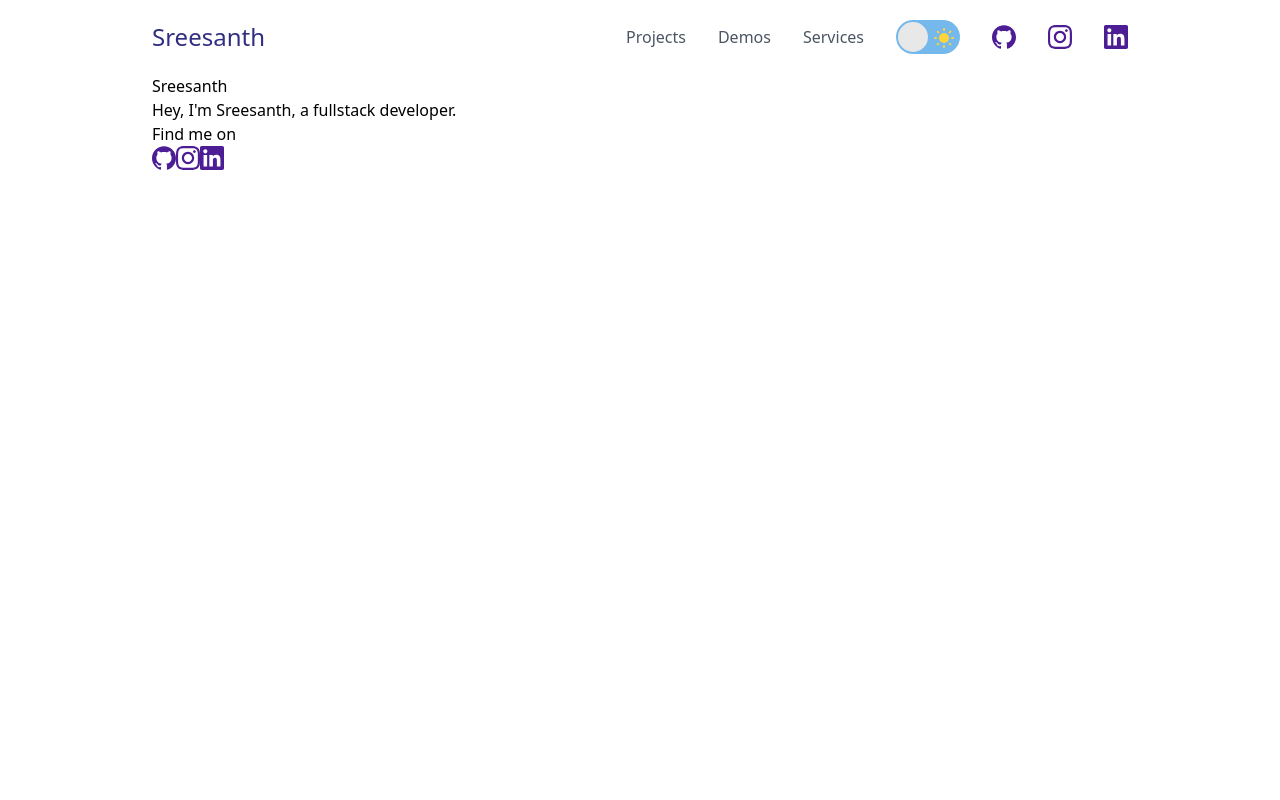
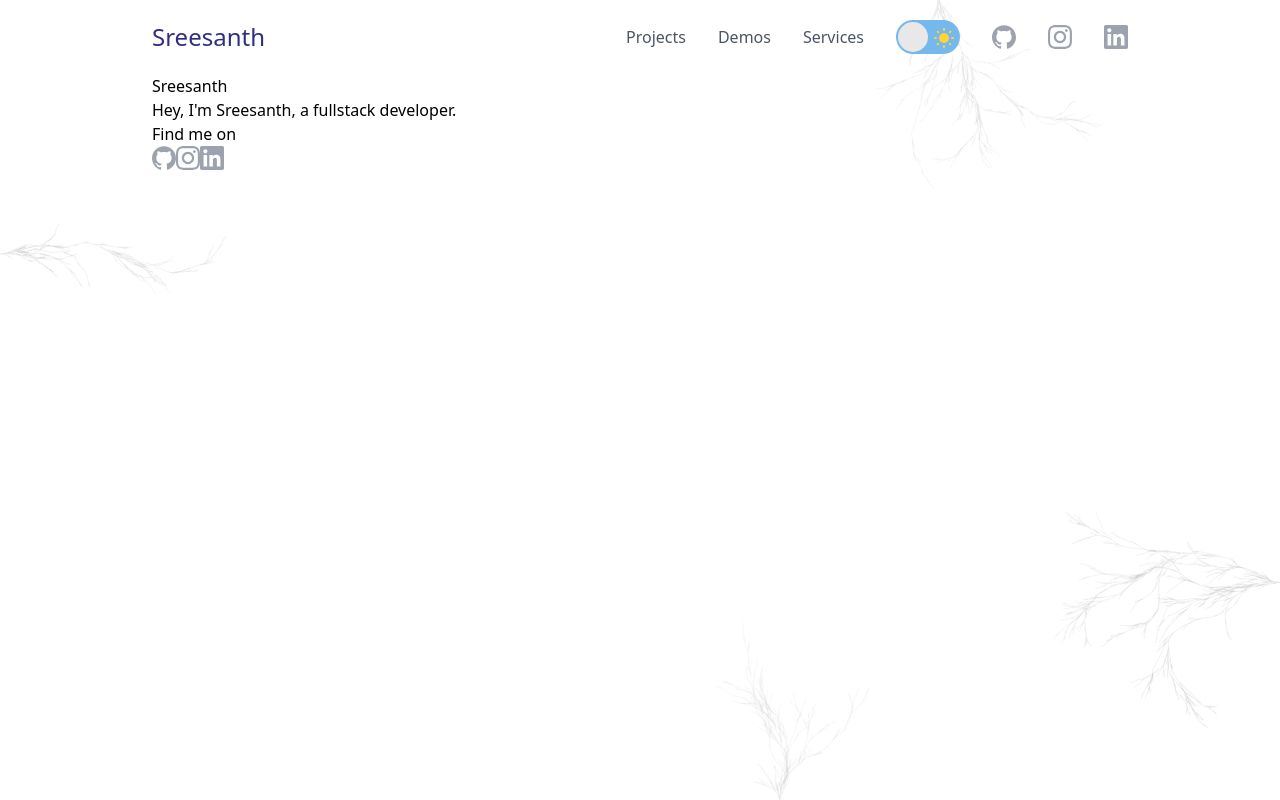
Before and after one commit to Sreesanth46/sreesanth.me, a Vue app: page / in a window 1280 px wide. Built offline with nearby package versions, Linux system fonts and the light colour scheme.

Commit message:
feat: particle import

```diff
--- a/src/App.vue
+++ b/src/App.vue
@@ -8,12 +8,14 @@
         <div class="container">
             <RouterView />
         </div>
+        <Particles />
     </div>
 </template>
 
 <script setup>
 import { RouterView } from "vue-router";
 import Navbar from "./components/Navbar.vue";
+import Particles from "./components/Particles.vue";
 import { useThemeStore } from "./stores/Theme";
 const themeStore = useThemeStore();
 </script>
@@ -33,6 +35,6 @@ html {
 svg {
     width: 24px;
     height: 24px;
-    @apply fill-violet-900;
+    @apply fill-gray-400;
 }
 </style>
```
